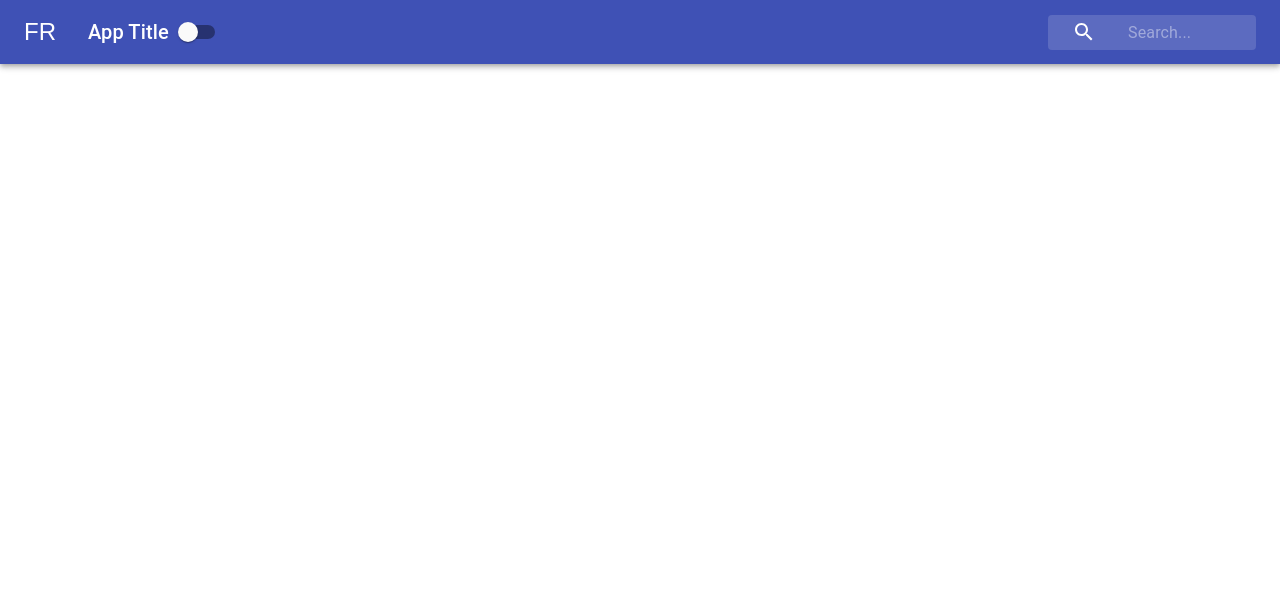
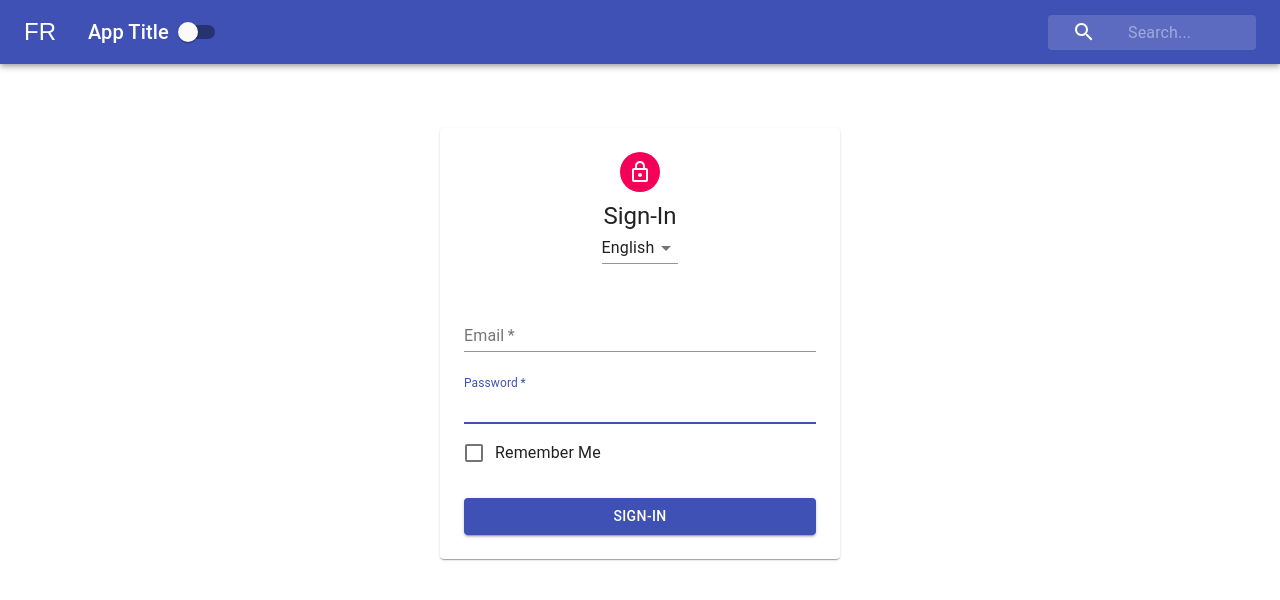
Before and after one commit to alan-xavier-16/An-Intro-to-Context-API-in-React, a React (Create React App) app: page / in a window 1280 px wide. Shown: the top 600 px of the page. Built offline with nearby package versions, Linux system fonts and the light colour scheme.

Commit message:
Add Form and Styles

```diff
--- a/src/App.js
+++ b/src/App.js
@@ -1,10 +1,14 @@
 import React from "react";
 import Navbar from "./Navbar";
+import Form from "./Form";
 
 function App() {
   return (
     <div className="App">
-      <Navbar />
+      <>
+        <Navbar />
+        <Form />
+      </>
     </div>
   );
 }
--- /dev/null
+++ b/src/Form.js
@@ -0,0 +1,65 @@
+import React, { Component } from "react";
+import Avatar from "@material-ui/core/Avatar";
+import Button from "@material-ui/core/Button";
+import CssBaseline from "@material-ui/core/CssBaseline";
+import FormControl from "@material-ui/core/FormControl";
+import FormControlLabel from "@material-ui/core/FormControlLabel";
+import Checkbox from "@material-ui/core/Checkbox";
+import Input from "@material-ui/core/Input";
+import InputLabel from "@material-ui/core/InputLabel";
+import LockOutlinedIcon from "@material-ui/icons/LockOutlined";
+import Paper from "@material-ui/core/Paper";
+import Typography from "@material-ui/core/Typography";
+import MenuItem from "@material-ui/core/MenuItem";
+import Select from "@material-ui/core/Select";
+import { withStyles } from "@material-ui/core/styles";
+import styles from "./styles/FormStyles";
+
+class Form extends Component {
+  render() {
+    const { classes } = this.props;
+    return (
+      <main className={classes.main}>
+        <Paper className={classes.paper}>
+          <Avatar className={classes.avatar}>
+            <LockOutlinedIcon />
+          </Avatar>
+
+          <Typography variant="h5">Sign-In</Typography>
+
+          <Select value="english">
+            <MenuItem value="english">English</MenuItem>
+            <MenuItem value="french">French</MenuItem>
+            <MenuItem value="spanish">Spanish</MenuItem>
+          </Select>
+
+          <form className={classes.form}>
+            <FormControl margin="normal" required fullWidth>
+              <InputLabel htmlFor="email">Email</InputLabel>
+              <Input id="email" name="email" autoFocus />
+            </FormControl>
+            <FormControl margin="normal" required fullWidth>
+              <InputLabel htmlFor="password">Password</InputLabel>
+              <Input id="password" name="password" autoFocus />
+            </FormControl>
+            <FormControlLabel
+              control={<Checkbox color="primary" />}
+              label="Remember Me"
+            />
+            <Button
+              variant="contained"
+              type="submit"
+              fullWidth
+              color="primary"
+              className={classes.submit}
+            >
+              Sign-In
+            </Button>
+          </form>
+        </Paper>
+      </main>
+    );
+  }
+}
+
+export default withStyles(styles)(Form);
--- /dev/null
+++ b/src/styles/FormStyles.js
@@ -0,0 +1,34 @@
+const styles = theme => ({
+  main: {
+    width: "auto",
+    display: "block",
+    marginLeft: theme.spacing.unit * 3,
+    marginRight: theme.spacing.unit * 3,
+    [theme.breakpoints.up("sm")]: {
+      width: 400,
+      marginLeft: "auto",
+      marginRight: "auto"
+    }
+  },
+  paper: {
+    marginTop: theme.spacing.unit * 8,
+    display: "flex",
+    flexDirection: "column",
+    alignItems: "center",
+    padding: `${theme.spacing.unit * 2}px ${theme.spacing.unit * 3}px ${theme
+      .spacing.unit * 3}px ${theme.spacing.unit * 3}px`
+  },
+  avatar: {
+    margin: theme.spacing.unit,
+    backgroundColor: theme.palette.secondary.main
+  },
+  form: {
+    width: "100%",
+    marginTop: theme.spacing.unit * 3
+  },
+  submit: {
+    marginTop: theme.spacing.unit * 3
+  }
+});
+
+export default styles;
```
